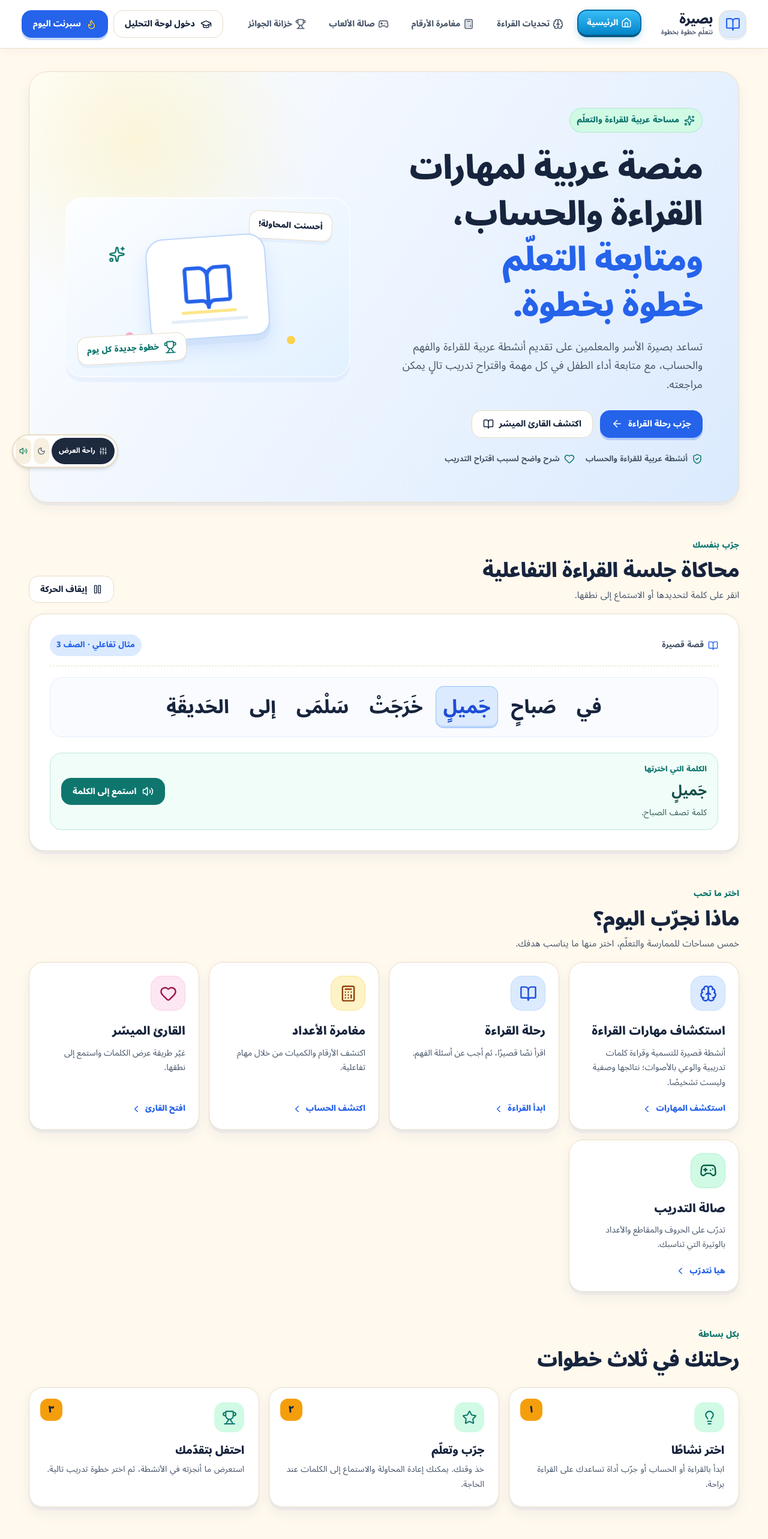
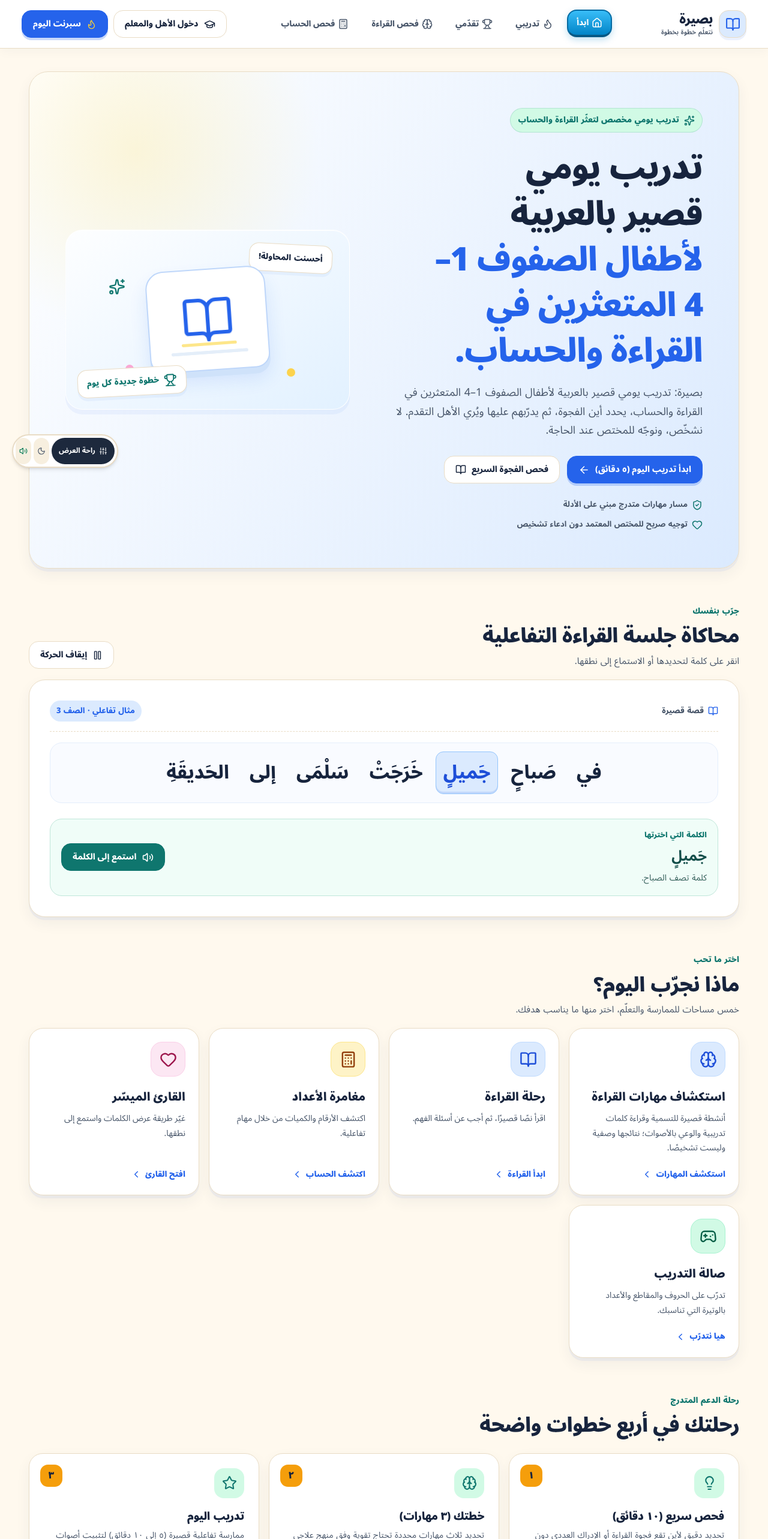
Before and after one commit to DeshaDev/De1, a React (Vite) app: page / in a window 1280 px wide. Shown: the top 2566 px of the page at 60% size. Built offline with nearby package versions, Linux system fonts and the light colour scheme; a web font is replaced by a local one.

Commit message:
fix: clarify platform identity, fix math save 400 error, correct linguistic errors, diacritic labels, and EEF citation

```diff
--- a/metadata.json
+++ b/metadata.json
@@ -1,6 +1,6 @@
 {
-  "name": "بصيرة | منصة عربية لمهارات القراءة والحساب",
-  "description": "منصة تعليمية عربية لاستكشاف مهارات القراءة والفهم والحساب ومتابعة الأداء داخل الجلسة. لا تستخدم الكاميرا أو تتبع العين. القراءة الجهرية والميكروفون اختياريان.",
+  "name": "بصيرة | تدريب علاجي لتعثّر القراءة والحساب",
+  "description": "تدريب يومي قصير بالعربية لأطفال الصفوف 1–4 المتعثرين في القراءة والحساب، يحدد أين الفجوة، ثم يدرّبهم عليها ويُري الأهل التقدم. لا نشخّص، ونوجّه للمختص عند الحاجة.",
   "requestFramePermissions": [
     "microphone"
   ],
--- a/src/App.tsx
+++ b/src/App.tsx
@@ -795,11 +795,11 @@ export default function App() {
 
           <nav className="baseera-desktop-nav" aria-label="التنقل الرئيسي">
             {([
-              { id: 'home', label: 'الرئيسية', icon: Home },
-              { id: 'dyslexia-lab', label: 'تحديات القراءة', icon: Brain },
-              { id: 'dyscalculia-lab', label: 'مغامرة الأرقام', icon: Calculator },
-              { id: 'remediation-gym', label: 'صالة الألعاب', icon: Gamepad2 },
-              { id: 'trophies', label: 'خزانة الجوائز', icon: Trophy },
+              { id: 'home', label: 'ابدأ', icon: Home },
+              { id: 'remediation-gym', label: 'تدريبي', icon: Flame },
+              { id: 'trophies', label: 'تقدّمي', icon: Trophy },
+              { id: 'dyslexia-lab', label: 'فحص القراءة', icon: Brain },
+              { id: 'dyscalculia-lab', label: 'فحص الحساب', icon: Calculator },
             ] as const).map((item) => {
               const Icon = item.icon;
               return (
@@ -824,7 +824,7 @@ export default function App() {
               onClick={() => baseeraSession ? setActiveTab('dashboard') : setShowBaseeraLogin(true)}
             >
               <GraduationCap aria-hidden="true" size={19} />
-              <span>{baseeraSession ? 'لوحة التحليل الذكي' : 'دخول لوحة التحليل'}</span>
+              <span>{baseeraSession ? 'للأهل والمعلم' : 'دخول الأهل والمعلم'}</span>
             </button>
             <button
               type="button"
@@ -872,11 +872,11 @@ export default function App() {
 
       <nav className="baseera-mobile-nav md:hidden" aria-label="التنقل السريع">
         {([
-          { id: 'home', label: 'الرئيسية', icon: Home },
+          { id: 'home', label: 'ابدأ', icon: Home },
+          { id: 'remediation-gym', label: 'تدريبي', icon: Flame },
+          { id: 'trophies', label: 'تقدّمي', icon: Trophy },
           { id: 'dyslexia-lab', label: 'فحص القراءة', icon: Brain },
-          { id: 'dyscalculia-lab', label: 'الحساب', icon: Calculator },
-          { id: 'remediation-gym', label: 'التدريب', icon: Gamepad2 },
-          { id: 'trophies', label: 'الجوائز', icon: Trophy },
+          { id: 'dyscalculia-lab', label: 'فحص الحساب', icon: Calculator },
         ] as const).map((item) => {
           const Icon = item.icon;
           return (
--- a/src/components/ChildTrophiesView.tsx
+++ b/src/components/ChildTrophiesView.tsx
@@ -85,10 +85,10 @@ export const ChildTrophiesView: React.FC<ChildTrophiesViewProps> = ({
                 <span>المستوى ٣ · بطل القراءة الصاعد</span>
               </div>
               <h1 className="font-child text-2xl sm:text-3xl md:text-4xl font-black">
-                خزانة كؤوس وأوسمة: {activeStudent.name}
+                خزانة كؤوس وأوسمة: {activeStudent.name}{activeStudent.isDemoRecord ? ' (نموذج توضيحي)' : ''}
               </h1>
               <p className="font-child text-sm sm:text-base text-amber-100 font-bold mt-1">
-                ما شاء الله عليك يا بطل! واصل القراءة والتدريب لتجمع كل أوسمة المملكة.
+                ما شاء الله عليك يا بطل! واصل القراءة والتدريب لتجمع كل أوسمة بصيرة للأبطال.
               </p>
             </div>
           </div>
@@ -97,7 +97,7 @@ export const ChildTrophiesView: React.FC<ChildTrophiesViewProps> = ({
           <div className="flex items-center gap-3 shrink-0">
             <div className="bg-white text-slate-900 rounded-2xl p-3 px-4 shadow-md text-center min-w-[90px] border-b-4 border-amber-600">
               <span className="text-xl font-black text-amber-600 font-mono flex items-center justify-center gap-1">
-                <span className="flex items-center gap-1"><IconStar size={18} /> {activeStudent.comprehensionScore > 0 ? activeStudent.comprehensionScore + 80 : 120}</span>
+                <span className="flex items-center gap-1"><IconStar size={18} /> {(activeStudent.wpm ? 40 : 0) + (activeStudent.cognitiveResults?.phonemicAwarenessScorePercent ? 30 : 0) + (activeStudent.dyscalculiaAssessed ? 40 : 0) + (activeStudent.comprehensionScore || 0)}</span>
               </span>
               <span className="font-child text-xs font-bold text-slate-500 block mt-0.5">نقاط الخبرة XP</span>
             </div>
--- a/src/components/DyscalculiaLabView.tsx
+++ b/src/components/DyscalculiaLabView.tsx
@@ -561,7 +561,7 @@ export const DyscalculiaLabView: React.FC<DyscalculiaLabViewProps> = ({
             <div className="bg-white text-slate-900 rounded-2xl p-3 px-4 shadow-md text-center min-w-[95px] border-b-4 border-amber-500">
               <span className="text-xl font-black text-amber-600 font-mono flex items-center justify-center gap-1">
                 <IconStar size={18} />
-                <span>{totalCompleted * 15 + 60} XP</span>
+                <span>{totalCompleted * 15} XP</span>
               </span>
               <span className="font-child text-xs font-bold text-slate-500 block mt-0.5">نقاط البطل</span>
             </div>
--- a/src/components/DyslexiaScreeningHub.tsx
+++ b/src/components/DyslexiaScreeningHub.tsx
@@ -89,14 +89,14 @@ export const DyslexiaScreeningHub: React.FC<DyslexiaScreeningHubProps> = ({
           className="text-[11px] font-bold text-slate-400 hover:text-slate-600 transition-colors flex items-center gap-1 cursor-pointer"
         >
           <ShieldCheck className="w-3.5 h-3.5" />
-          <span>{showClinicalDetails ? 'إخفاء المعايير الإكلينيكية' : 'عرض المعايير والمؤشرات الإكلينيكية للأخصائي'}</span>
+          <span>{showClinicalDetails ? 'إخفاء مؤشرات الفحص التربوي' : 'عرض مؤشرات الفحص التربوي والمعرفي للمعلم'}</span>
         </button>
       </div>
 
       {showClinicalDetails && (
         <div className="p-4 rounded-2xl bg-slate-50 border border-slate-200 text-xs text-slate-700 space-y-1.5 animate-fade-slide-up">
           <div className="font-bold text-slate-900 flex items-center gap-2">
-            <span>🔬 بطارية التشخيص المعرفي الشامل (Dyslexia Screening Battery):</span>
+            <span>🔬 مؤشرات الفحص المعرفي والطلاقة (Screening Indicators):</span>
           </div>
           <p className="leading-relaxed text-slate-600">
             تدمج هذه المحطة قياس الطلاقة الشفوية المباشرة (WCPM) بدقة المقاطع ومعدل الاستبدال والحذف، واختبار التسمية الآلية السريعة (RAN) لزمن الرجع والمعالجة الفونولوجية السريعة، بالإضافة إلى الكلمات غير المعجمية (Pseudowords) لفك التشفير الإملائي المستقل.
--- a/src/components/HomeLandingView.tsx
+++ b/src/components/HomeLandingView.tsx
@@ -163,36 +163,36 @@ export const HomeLandingView: React.FC<HomeLandingViewProps> = ({
         <div className="baseera-hero-copy">
           <div className="baseera-eyebrow">
             <Sparkles aria-hidden="true" size={18} />
-            <span>مساحة عربية للقراءة والتعلّم</span>
+            <span>تدريب يومي مخصص لتعثّر القراءة والحساب</span>
           </div>
           <h1 id="baseera-welcome-title">
-            منصة عربية لمهارات القراءة والحساب،
-            <span> ومتابعة التعلّم خطوة بخطوة.</span>
+            تدريب يومي قصير بالعربية
+            <span> لأطفال الصفوف 1–4 المتعثرين في القراءة والحساب.</span>
           </h1>
           <p className="baseera-hero-intro">
-            تساعد بصيرة الأسر والمعلمين على تقديم أنشطة عربية للقراءة والفهم والحساب، مع متابعة أداء الطفل في كل مهمة واقتراح تدريب تالٍ يمكن مراجعته.
+            بصيرة: تدريب يومي قصير بالعربية لأطفال الصفوف 1–4 المتعثرين في القراءة والحساب، يحدد أين الفجوة، ثم يدرّبهم عليها ويُري الأهل التقدم. لا نشخّص، ونوجّه للمختص عند الحاجة.
           </p>
           <div className="baseera-hero-actions">
             <button
               type="button"
               className="baseera-primary-action"
-              onClick={() => onNavigateTab('reading-lab')}
+              onClick={() => onNavigateTab('sprint')}
             >
-              جرّب رحلة القراءة
+              ابدأ تدريب اليوم (٥ دقائق)
               <ArrowLeft aria-hidden="true" size={19} />
             </button>
             <button
               type="button"
               className="baseera-secondary-action"
-              onClick={() => onNavigateTab('adaptive-reader')}
+              onClick={() => onNavigateTab('dyslexia-lab')}
             >
-              اكتشف القارئ الميسّر
+              فحص الفجوة السريع
               <BookOpen aria-hidden="true" size={18} />
             </button>
           </div>
           <div className="baseera-promise-row" aria-label="مميزات بصيرة">
-            <span><ShieldCheck aria-hidden="true" size={18} /> أنشطة عربية للقراءة والحساب</span>
-            <span><Heart aria-hidden="true" size={18} /> شرح واضح لسبب اقتراح التدريب</span>
+            <span><ShieldCheck aria-hidden="true" size={18} /> مسار مهارات متدرج مبني على الأدلة</span>
+            <span><Heart aria-hidden="true" size={18} /> توجيه صريح للمختص المعتمد دون ادعاء تشخيص</span>
           </div>
         </div>
 
@@ -310,28 +310,34 @@ export const HomeLandingView: React.FC<HomeLandingViewProps> = ({
       <section className="baseera-steps-section" aria-labelledby="baseera-steps-title">
         <div className="baseera-section-heading">
           <div>
-            <span className="baseera-section-kicker">بكل بساطة</span>
-            <h2 id="baseera-steps-title">رحلتك في ثلاث خطوات</h2>
+            <span className="baseera-section-kicker">رحلة الدعم المتدرج</span>
+            <h2 id="baseera-steps-title">رحلتك في أربع خطوات واضحة</h2>
           </div>
         </div>
         <div className="baseera-steps-grid">
           <article className="baseera-step-card">
             <span className="baseera-step-number">١</span>
             <div className="baseera-step-icon"><Lightbulb aria-hidden="true" size={25} /></div>
-            <h3>اختر نشاطًا</h3>
-            <p>ابدأ بالقراءة أو الحساب أو جرّب أداة تساعدك على القراءة براحة.</p>
+            <h3>فحص سريع (١٠ دقائق)</h3>
+            <p>تحديد دقيق لأين تقع فجوة القراءة أو الإدراك العددي دون إرهاق الطفل.</p>
           </article>
           <article className="baseera-step-card">
             <span className="baseera-step-number">٢</span>
-            <div className="baseera-step-icon"><Star aria-hidden="true" size={25} /></div>
-            <h3>جرّب وتعلّم</h3>
-            <p>خذ وقتك. يمكنك إعادة المحاولة والاستماع إلى الكلمات عند الحاجة.</p>
+            <div className="baseera-step-icon"><Brain aria-hidden="true" size={25} /></div>
+            <h3>خطتك (٣ مهارات)</h3>
+            <p>تحديد ثلاث مهارات محددة تحتاج تقوية وفق منهج علاجي منظم خطوة بخطوة.</p>
           </article>
           <article className="baseera-step-card">
             <span className="baseera-step-number">٣</span>
+            <div className="baseera-step-icon"><Star aria-hidden="true" size={25} /></div>
+            <h3>تدريب اليوم</h3>
+            <p>ممارسة تفاعلية قصيرة (٥ إلى ١٠ دقائق) لتثبيت أصوات الحروف أو حقائق الأعداد.</p>
+          </article>
+          <article className="baseera-step-card">
+            <span className="baseera-step-number">٤</span>
             <div className="baseera-step-icon"><Trophy aria-hidden="true" size={25} /></div>
-            <h3>احتفل بتقدّمك</h3>
-            <p>استعرض ما أنجزته في الأنشطة، ثم اختر خطوة تدريب تالية.</p>
+            <h3>تقدّمك (للأهل)</h3>
+            <p>متابعة واضحة لمعدل التقدم والتيسيرات الصفية، والتوجيه للمختص عند الحاجة.</p>
           </article>
         </div>
       </section>
--- a/src/components/ReadingAssessmentView.tsx
+++ b/src/components/ReadingAssessmentView.tsx
@@ -92,6 +92,12 @@ export const ReadingAssessmentView: React.FC<Props> = ({
     const foundIndex = ARABIC_READING_PASSAGES.findIndex(p => p.gradeLevel === studentGrade);
     return foundIndex >= 0 ? foundIndex : 0;
   }, [activeStudent]);
+
+  const sortedPassagesWithIndex = useMemo(() => {
+    return ARABIC_READING_PASSAGES.map((p, originalIndex) => ({ p, originalIndex })).sort(
+      (a, b) => a.p.gradeLevel - b.p.gradeLevel
+    );
+  }, []);
 
   const [selectedPassageIndex, setSelectedPassageIndex] = useState(defaultPassageIndex);
   const [guardianConsentChecked, setGuardianConsentChecked] = useState(
@@ -897,8 +903,8 @@ export const ReadingAssessmentView: React.FC<Props> = ({
 
               {/* Story Cards Grid */}
               <div className="grid grid-cols-1 sm:grid-cols-2 md:grid-cols-3 gap-3.5 pt-2">
-                {ARABIC_READING_PASSAGES.map((p, idx) => {
-                  const isSelected = selectedPassageIndex === idx;
+                {sortedPassagesWithIndex.map(({ p, originalIndex }, idx) => {
+                  const isSelected = selectedPassageIndex === originalIndex;
                   const StoryIconComponent = [
                     StoryIcons.cat,
                     StoryIcons.fruit,
@@ -913,7 +919,7 @@ export const ReadingAssessmentView: React.FC<Props> = ({
                       key={p.id}
                       type="button"
                       onClick={() => {
-                        setSelectedPassageIndex(idx);
+                        setSelectedPassageIndex(originalIndex);
                         setIntroStep('ready_mic');
                       }}
                       className={'child-tactile-btn text-right p-5 rounded-3xl border-2 transition-all cursor-pointer flex flex-col justify-between gap-3 border-b-6 active:border-b-2 active:translate-y-1 ' + (
@@ -934,7 +940,7 @@ export const ReadingAssessmentView: React.FC<Props> = ({
                           {p.title}
                         </h3>
                         <p className="font-child text-xs font-bold text-slate-500">
-                          {p.wordCount} كلمة · مشكول بالكامل ✨
+                          {p.wordCount} كلمة · {p.diacriticLevel === 'full' ? 'مشكّل بالكامل ✨' : p.diacriticLevel === 'partial' ? 'تشكيل جزئي وظيفي 🌿' : 'بدون تشكيل 📖'}
                         </p>
                       </div>
 
```
Also changed, not shown: src/utils/evidenceBasedCurriculum.ts (+6 -6 lines), src/utils/studentDataSecurity.ts (+24 -16 lines), 3 other files (tests, documents, lock files or other folders).
